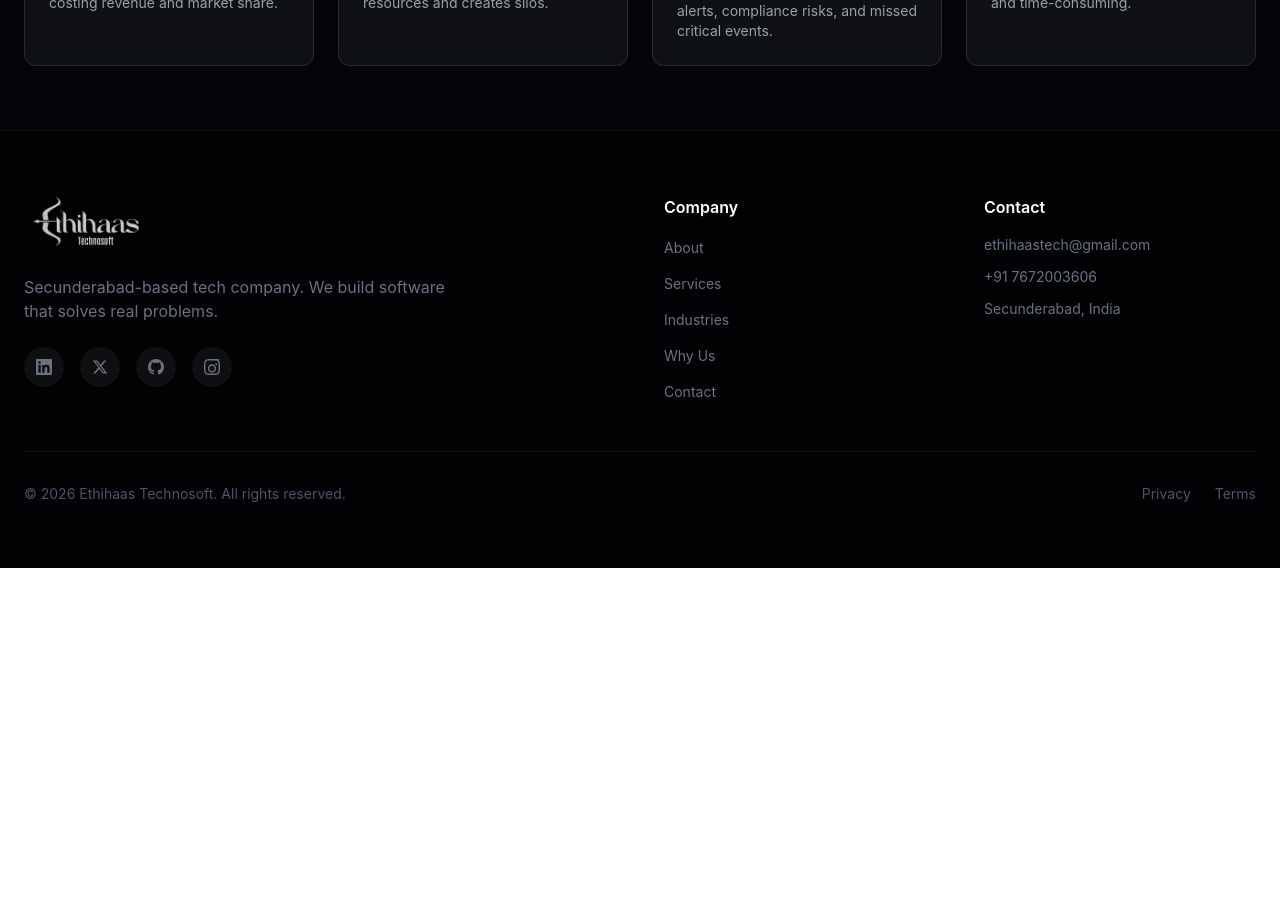
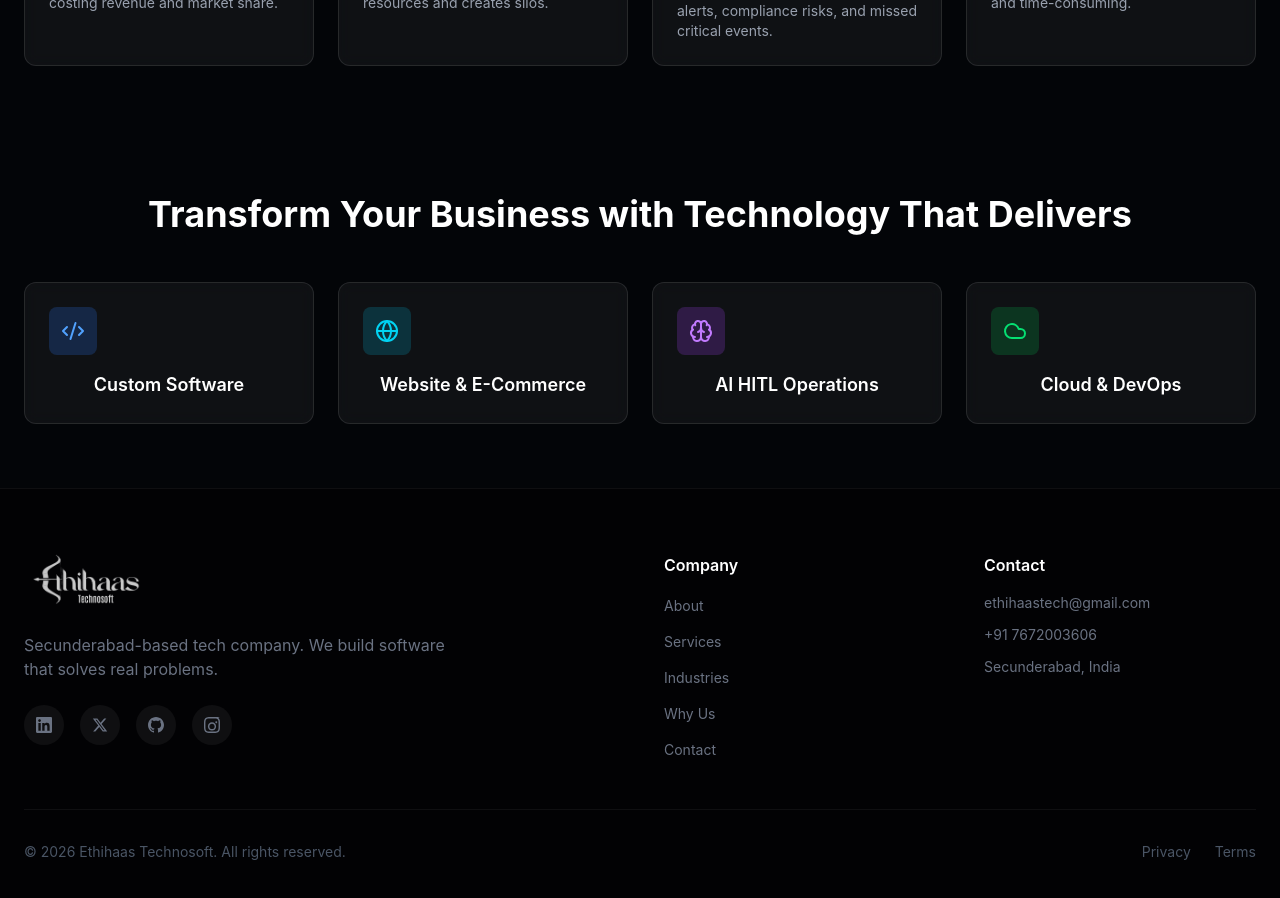
Before and after one commit to archanadeshpal526-create/Etechnosoft-Website, a React (Vite) app: page / in a window 1280 px wide. Shown: the part 1160-2058 px from the top of the page. Before the commit the page ends 1728 px from the top, so only its background shows below. Built offline with nearby package versions, Linux system fonts and the light colour scheme.

Commit message:
Add heading and 4 service cards to homepage

```diff
--- a/src/pages/Home.jsx
+++ b/src/pages/Home.jsx
@@ -2,6 +2,15 @@ import { useEffect } from 'react';
 import { useLocation } from 'react-router-dom';
 import Hero from '../components/Hero';
 import Challenges from '../components/Challenges';
+import { Code2, Globe, Brain, Cloud } from 'lucide-react';
+import { motion } from 'framer-motion';
+
+const homeServices = [
+  { id: 'custom-software', title: 'Custom Software', icon: Code2, color: 'text-blue-400', bg: 'bg-blue-500/20' },
+  { id: 'website-ecommerce', title: 'Website & E-Commerce', icon: Globe, color: 'text-cyan-400', bg: 'bg-cyan-500/20' },
+  { id: 'ai-hitl', title: 'AI HITL Operations', icon: Brain, color: 'text-purple-400', bg: 'bg-purple-500/20' },
+  { id: 'cloud-devops', title: 'Cloud & DevOps', icon: Cloud, color: 'text-green-400', bg: 'bg-green-500/20' },
+];
 
 export default function Home() {
   const location = useLocation();
@@ -23,6 +32,42 @@ export default function Home() {
     <>
       <Hero />
       <Challenges />
+      <section className="py-16 bg-[#030508]">
+        <div className="max-w-7xl mx-auto px-6">
+          <motion.div
+            initial={{ opacity: 0, y: 30 }}
+            whileInView={{ opacity: 1, y: 0 }}
+            viewport={{ once: true }}
+            transition={{ duration: 0.6 }}
+            className="text-center mb-12"
+          >
+            <h2 className="text-3xl md:text-4xl font-bold text-white">
+              Transform Your Business with Technology That Delivers
+            </h2>
+          </motion.div>
+
+          <div className="grid md:grid-cols-4 sm:grid-cols-2 gap-6">
+            {homeServices.map((service, index) => (
+              <motion.div
+                key={service.id}
+                initial={{ opacity: 0, y: 20 }}
+                whileInView={{ opacity: 1, y: 0 }}
+                viewport={{ once: true }}
+                transition={{ delay: index * 0.1, duration: 0.5 }}
+                whileHover={{ scale: 1.02 }}
+                className="p-6 bg-white/5 backdrop-blur-sm border border-white/10 rounded-xl hover:bg-white/10 hover:border-cyan-500/30 transition-all cursor-pointer group"
+              >
+                <div className={`w-12 h-12 ${service.bg} rounded-lg flex items-center justify-center mb-4`}>
+                  <service.icon className={`w-6 h-6 ${service.color}`} />
+                </div>
+                <h3 className="text-lg font-semibold text-white text-center group-hover:text-cyan-400 transition-colors">
+                  {service.title}
+                </h3>
+              </motion.div>
+            ))}
+          </div>
+        </div>
+      </section>
     </>
   );
 }
```
